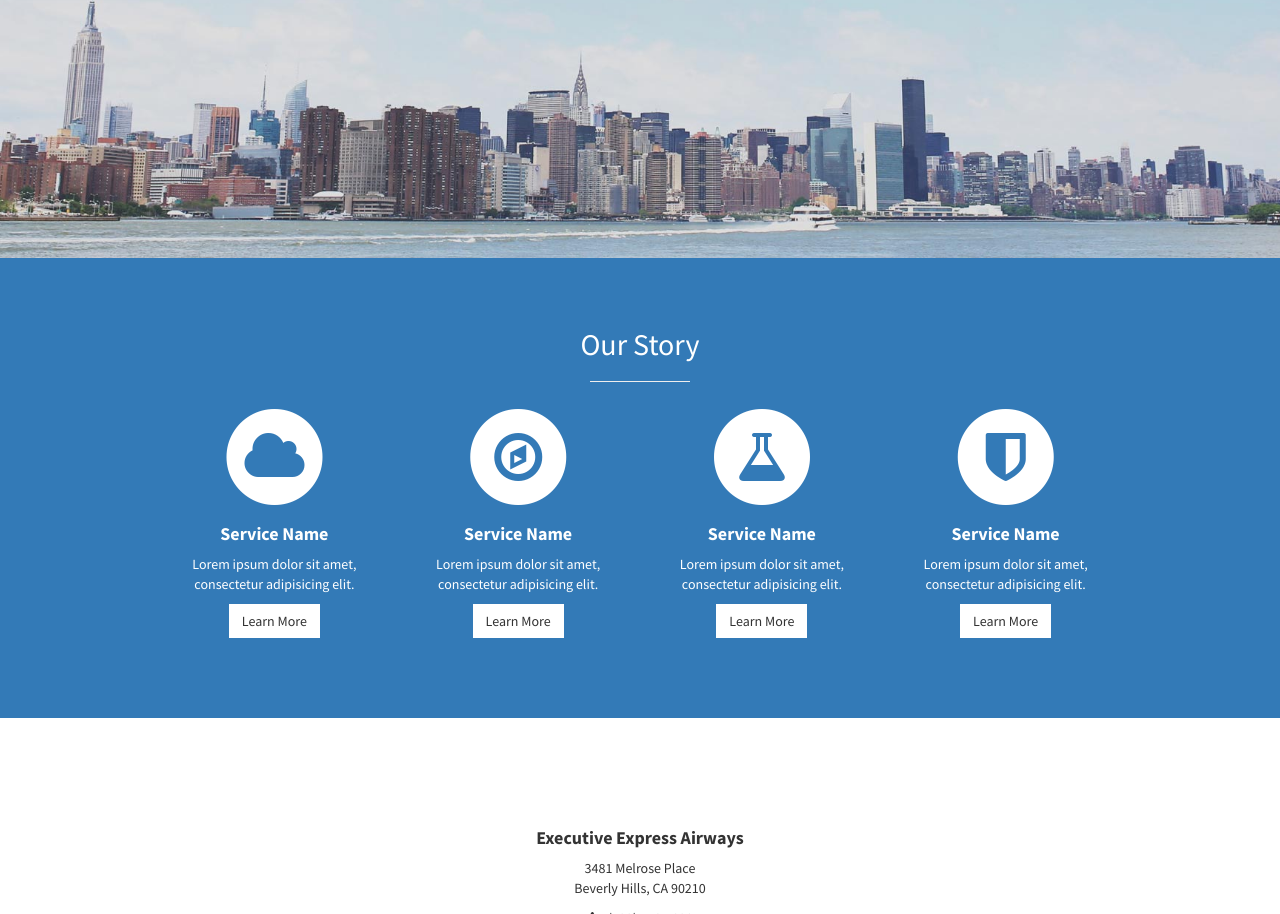
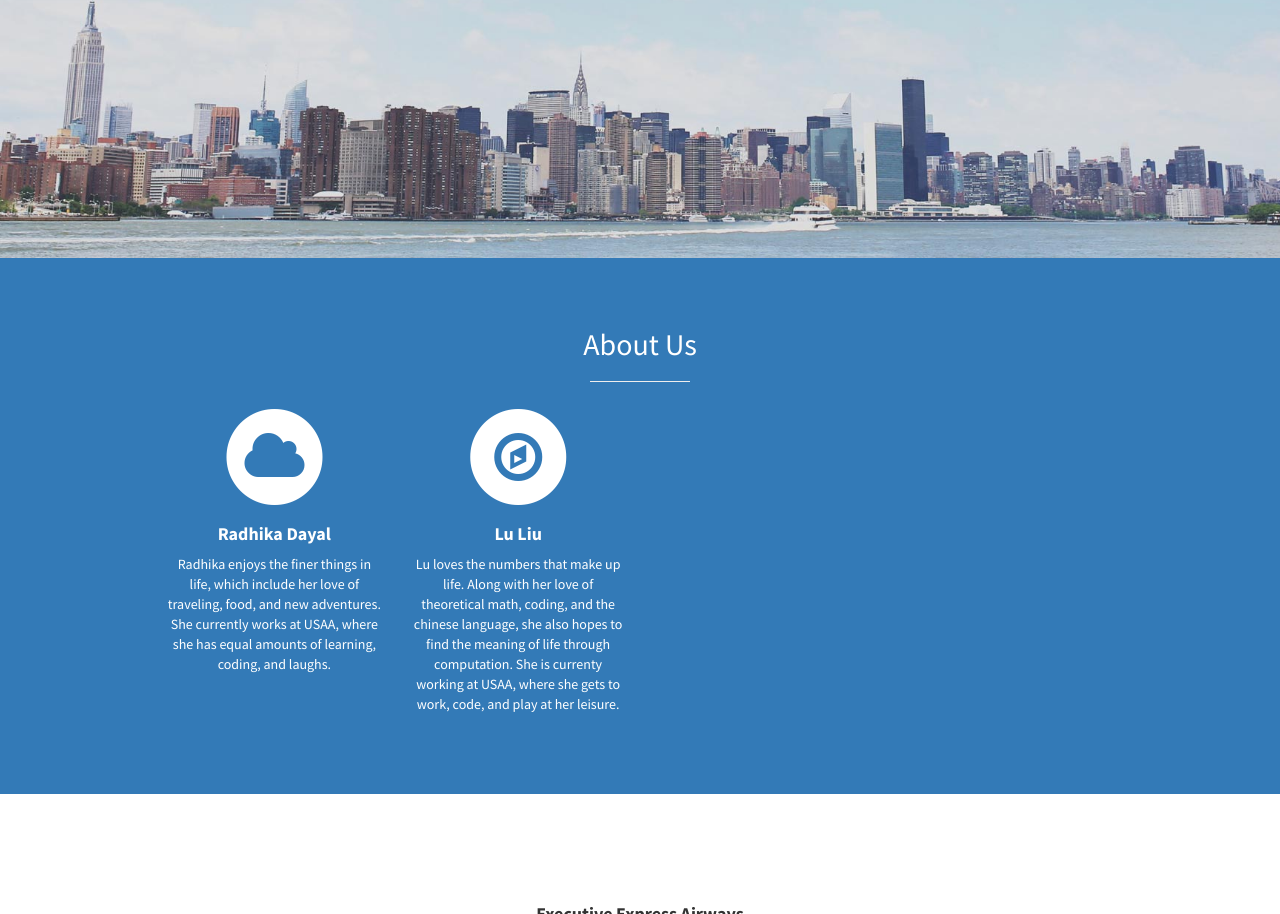
Before and after one commit to lul15/RaspberryPi_Fly, a plain HTML site: page RaspberryPi_Fly_Bootstrap/index.html in a window 1280 px wide. Shown: the part 542-1456 px from the top of the page. Drawn offline with Linux system fonts and the light colour scheme.

Commit message:
Added about page information
Added about page information

```diff
--- a/RaspberryPi_Fly_Bootstrap/index.html
+++ b/RaspberryPi_Fly_Bootstrap/index.html
@@ -77,7 +77,7 @@
         <div class="container">
             <div class="row text-center">
                 <div class="col-lg-10 col-lg-offset-1">
-                    <h2>Our Story</h2>
+                    <h2>About Us</h2>
                     <hr class="small">
                     <div class="row">
                         <div class="col-md-3 col-sm-6">
@@ -87,10 +87,9 @@
                                 <i class="fa fa-cloud fa-stack-1x text-primary"></i>
                             </span>
                                 <h4>
-                                    <strong>Service Name</strong>
+                                    <strong>Radhika Dayal</strong>
                                 </h4>
-                                <p>Lorem ipsum dolor sit amet, consectetur adipisicing elit.</p>
-                                <a href="#" class="btn btn-light">Learn More</a>
+                                <p>Radhika enjoys the finer things in life, which include her love of traveling, food, and new adventures. She currently works at USAA, where she has equal amounts of learning, coding, and laughs.</p>
                             </div>
                         </div>
                         <div class="col-md-3 col-sm-6">
@@ -100,36 +99,11 @@
                                 <i class="fa fa-compass fa-stack-1x text-primary"></i>
                             </span>
                                 <h4>
-                                    <strong>Service Name</strong>
+                                    <strong>Lu Liu</strong>
                                 </h4>
-                                <p>Lorem ipsum dolor sit amet, consectetur adipisicing elit.</p>
-                                <a href="#" class="btn btn-light">Learn More</a>
+                                <p>Lu loves the numbers that make up life. Along with her love of theoretical math, coding, and the chinese language, she also hopes to find the meaning of life through computation. She is currenty working at USAA, where she gets to work, code, and play at her leisure.</p>
                             </div>
                         </div>
-                        <div class="col-md-3 col-sm-6">
-                            <div class="service-item">
-                                <span class="fa-stack fa-4x">
-                                <i class="fa fa-circle fa-stack-2x"></i>
-                                <i class="fa fa-flask fa-stack-1x text-primary"></i>
-                            </span>
-                                <h4>
-                                    <strong>Service Name</strong>
-                                </h4>
-                                <p>Lorem ipsum dolor sit amet, consectetur adipisicing elit.</p>
-                                <a href="#" class="btn btn-light">Learn More</a>
-                            </div>
-                        </div>
-                        <div class="col-md-3 col-sm-6">
-                            <div class="service-item">
-                                <span class="fa-stack fa-4x">
-                                <i class="fa fa-circle fa-stack-2x"></i>
-                                <i class="fa fa-shield fa-stack-1x text-primary"></i>
-                            </span>
-                                <h4>
-                                    <strong>Service Name</strong>
-                                </h4>
-                                <p>Lorem ipsum dolor sit amet, consectetur adipisicing elit.</p>
-                                <a href="#" class="btn btn-light">Learn More</a>
                             </div>
                         </div>
                     </div>
```
